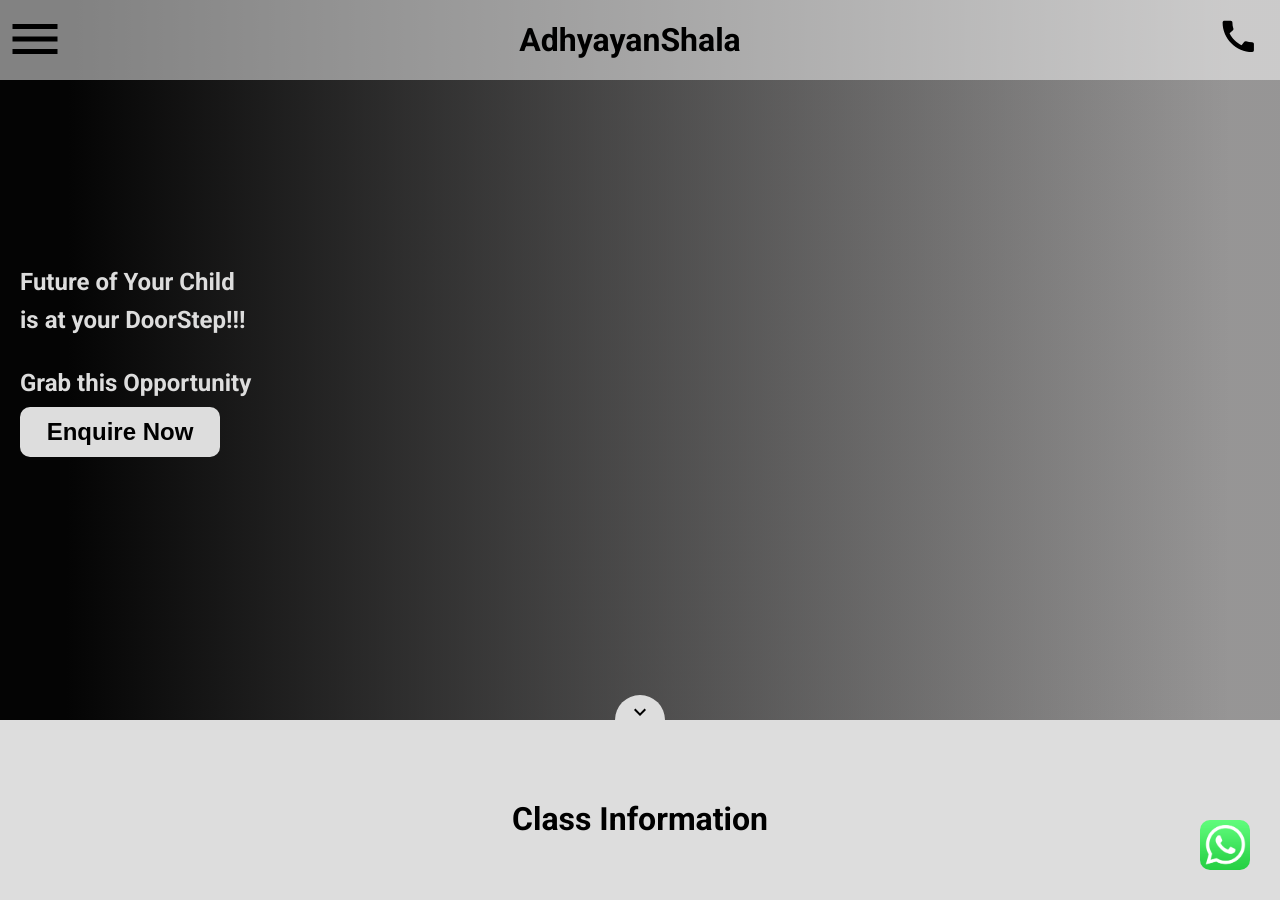
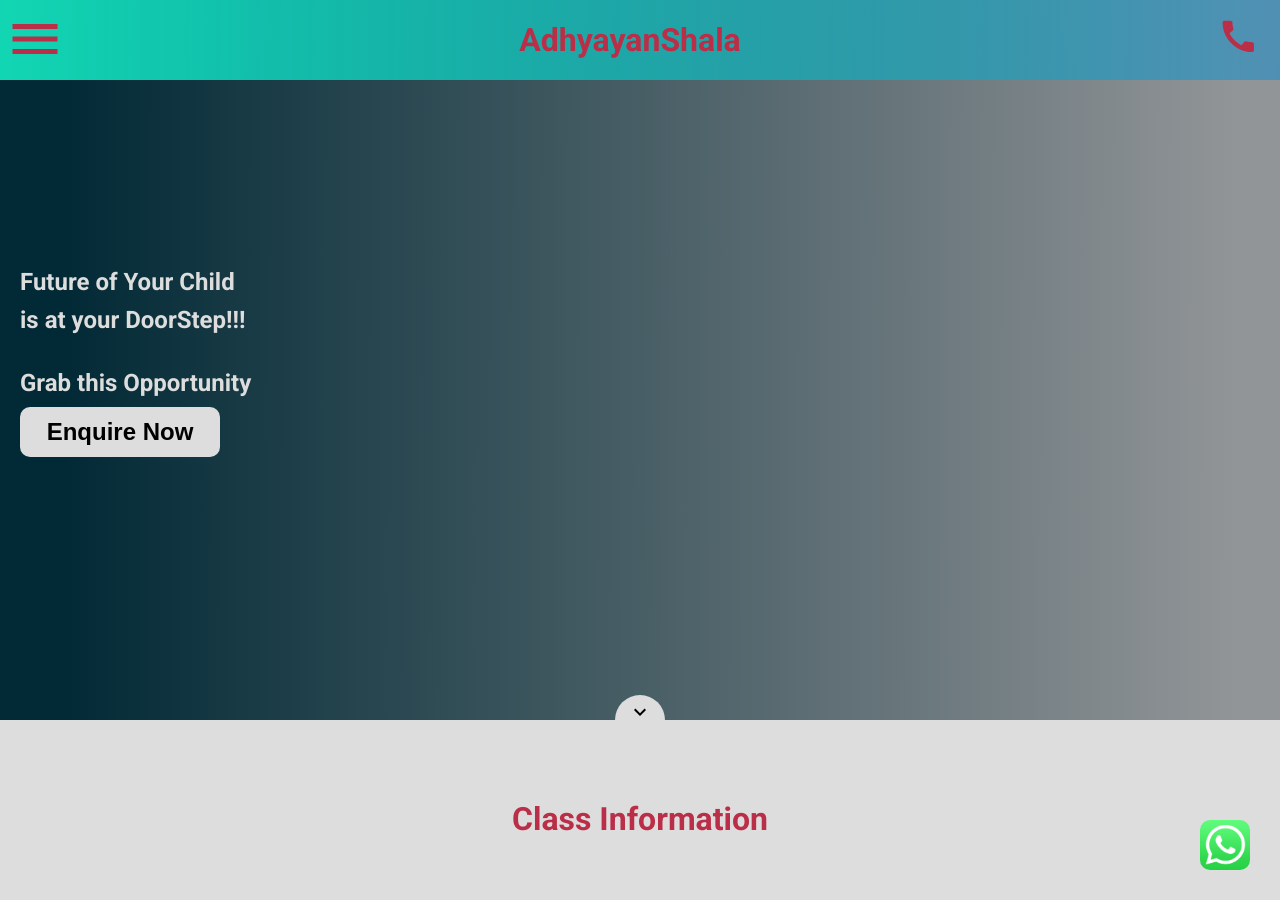
Before and after one commit to joshiCoding/adhyayanShala, a Jekyll site: the page built from index.markdown, in a window 1280 px wide and 900 px high. Built offline with Jekyll 4.4.1, drawn with Linux system fonts in a browser that asks for light colours.

Commit message:
changed the color scheme of the site

```diff
--- a/assets/css/styles.scss
+++ b/assets/css/styles.scss
@@ -13,6 +13,10 @@
 body{
     background:#ddd;
     font-family: 'Roboto', sans-serif;
+    // color:#CF5612;
+    color:#BB2E47;
+
+
 }
 // for header
 header{
@@ -26,7 +30,7 @@
     top:0;
     left:0;
     z-index:400;
-    background:rgba(255,255,255,0.5);
+    background: linear-gradient(90.95deg, #12D6B3 0.13%, rgba(18, 139, 207, 0.51) 99.89%);
 }
 
 //content
@@ -63,6 +67,7 @@
     height:auto;
     margin:20px;
     overflow:hidden;
+    color:#BB2E47;
     .box-img{
 
         width:100%;
@@ -76,7 +81,7 @@
         border-top-left-radius:10px;
         border-top-right-radius:10px;
 
-        background:#a1a1a1;
+        background: linear-gradient(90deg, #25F5DC 2.38%, rgba(1, 129, 223, 0.97) 100%);
         position:relative;
         p{
             padding:10px;
@@ -122,6 +127,10 @@
 
 //header
 header{
+    svg{
+        fill:#BB2E47;
+
+    }
 
     .main-nav{
         &-btn{
@@ -196,8 +205,11 @@
     background-size:cover;
 
     .hero-content{
-        background: linear-gradient(90.16deg, #040404 5.36%, rgba(255, 255, 255, 0) 96.15%), linear-gradient(0deg, rgba(133, 129, 129, 0.3), rgba(133, 129, 129, 0.3));
+        // background: linear-gradient(90.16deg, #040404 5.36%, rgba(255, 255, 255, 0) 96.15%), linear-gradient(0deg, rgba(133, 129, 129, 0.3), rgba(133, 129, 129, 0.3));
+        background: linear-gradient(90.16deg, #022A36 5.36%, rgba(6, 124, 190, 0.04) 96.15%), linear-gradient(0deg, rgba(133, 129, 129, 0.3), rgba(133, 129, 129, 0.3));
         color:#ddd;
+        // color:#2EBBA2;
+
         padding:20px;
         height:100%;
         display:flex;
@@ -237,7 +249,7 @@
 }
 // get in touch
 .get-in-touch{
-    background:#ccc;
+    background: linear-gradient(89.12deg, #2EBBA2 0.84%, #32B3AA 0.85%, #33B0AE 0.86%, #7390F4 99.07%);
     text-align:left;
     align-items:flex-start;
     h1{
@@ -279,6 +291,7 @@
 }
 //about us
 .about-us{
+    background: linear-gradient(89.12deg, #2EBBA2 0.84%, #32B3AA 0.85%, #33B0AE 0.86%, #7390F4 99.07%);
     p{
         padding:20px;
     }
@@ -289,7 +302,7 @@
 footer{
 
     .follow-us{
-        background:#aaa;
+        background: linear-gradient(90deg, #259EE2 -4.17%, rgba(22, 226, 189, 0.48) 100%);
         padding:20px 0;
         text-align:center;
         .circles{
```
Also changed, not shown: 2 other files.
